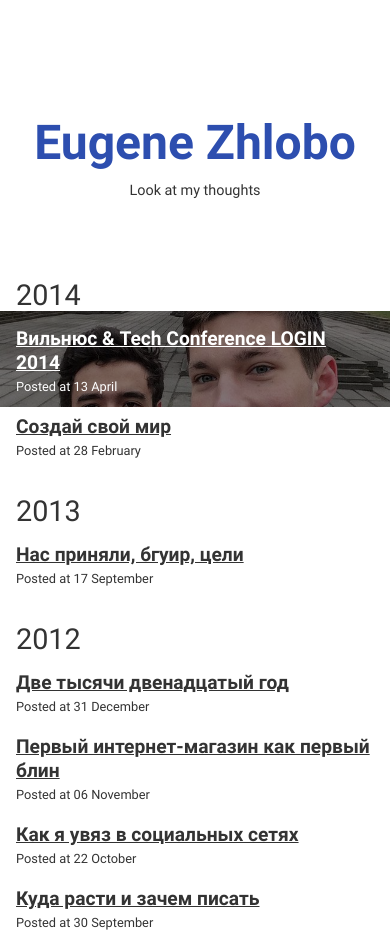
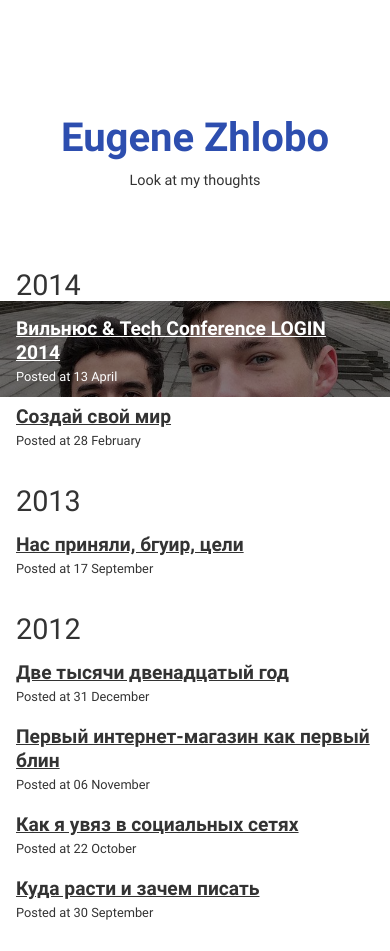
Before and after one commit to ezhlobo/ezhlobo, a Jekyll site: the page built from index.html, in a window 390 px wide. Built offline with Jekyll 4.4.1, drawn with Linux system fonts in a browser that asks for light colours.

Commit message:
Fix header in small devices

```diff
--- a/_includes/core.css
+++ b/_includes/core.css
@@ -271,7 +271,7 @@ article figcaption ._third:nth-child(2) {
     }
 
 @media screen and (max-width: 30rem) {
-    .header h2 {
+    .header h1 {
         font-size:2.5rem;
         }
 
```
